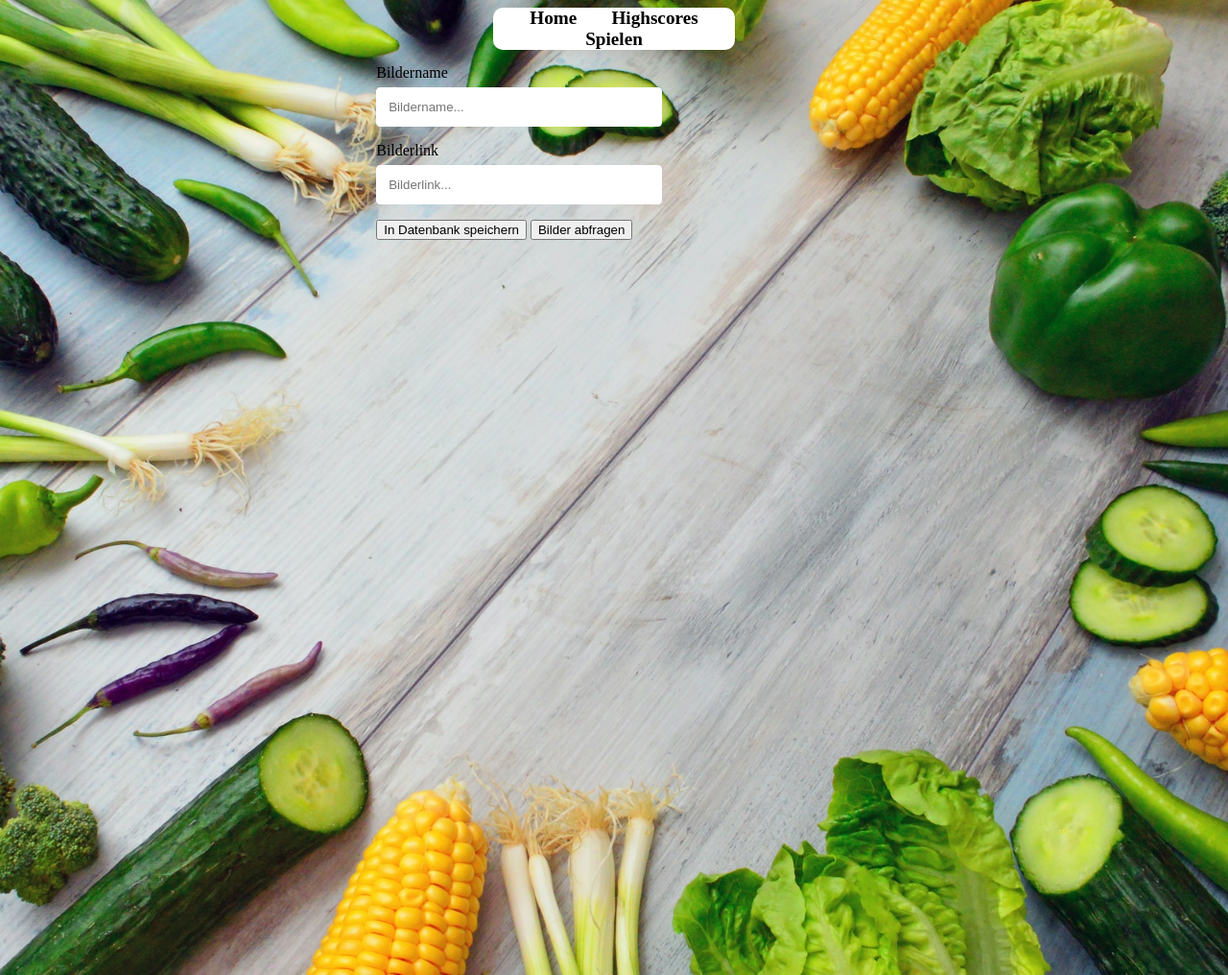
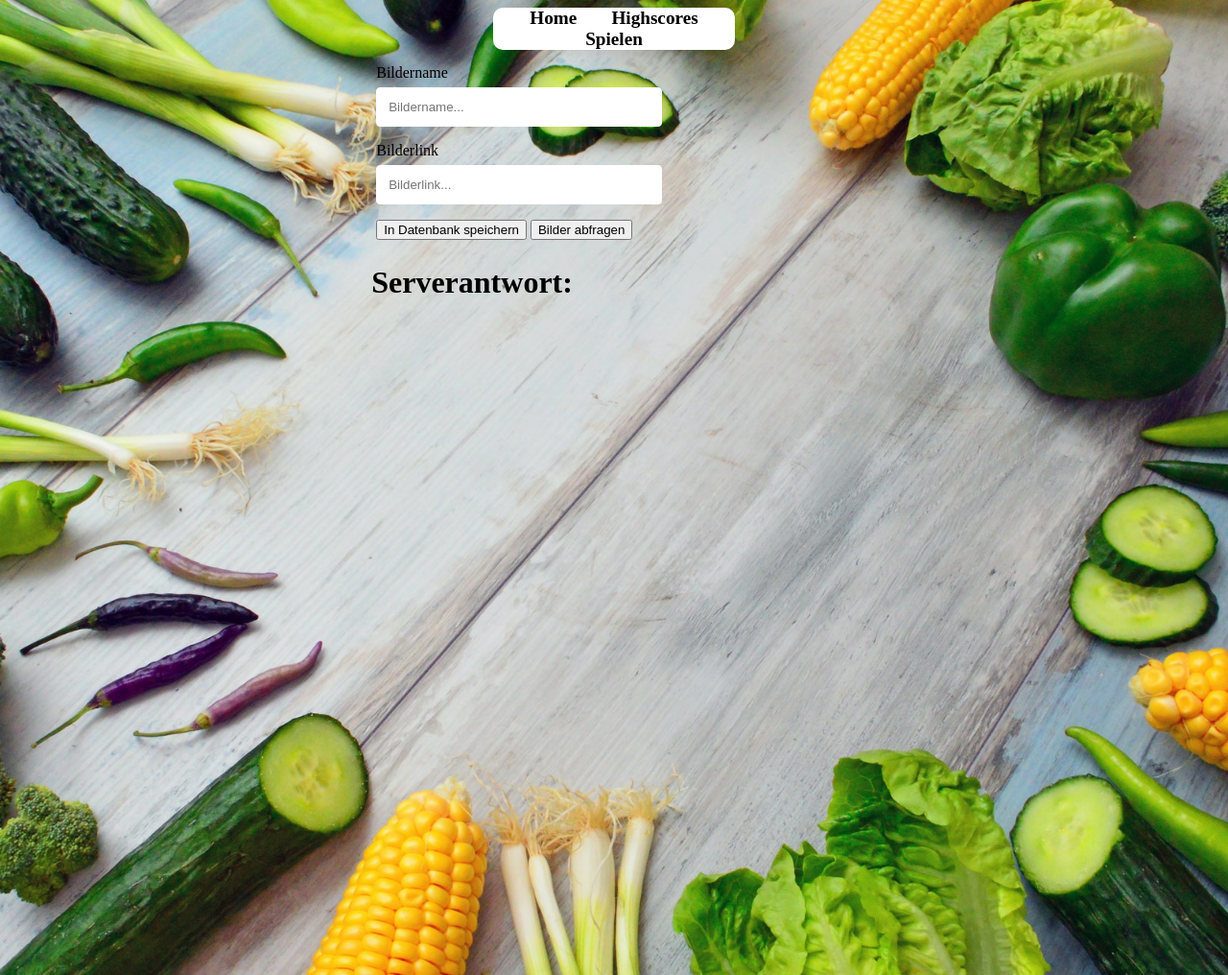
Before and after one commit to RetchyS/GIS-SoSe-2021, a website: page Memory/adminseite.html in a window 1280 px wide. Shown: the whole page at 96% size. Drawn offline with Linux system fonts and the light colour scheme; files that its build step writes are made by us from their sources.

Commit message:
dwasdwasd

```diff
--- a/Memory/adminseite.html
+++ b/Memory/adminseite.html
@@ -30,7 +30,7 @@
                 <input type="button" value="In Datenbank speichern" id="datenspeichern">
                 <input type="button" value="Bilder abfragen" id="bilderzeigen">
             </form>
-            <h1 id="serverantwort"></h1>
+            <h1 id="serverantwort">Serverantwort: </h1>
         </div>
         <div id="bilderantwort"></div>
     </main>
```
Also changed, not shown: Memory/Spielseite.html (+1 -1 lines).
